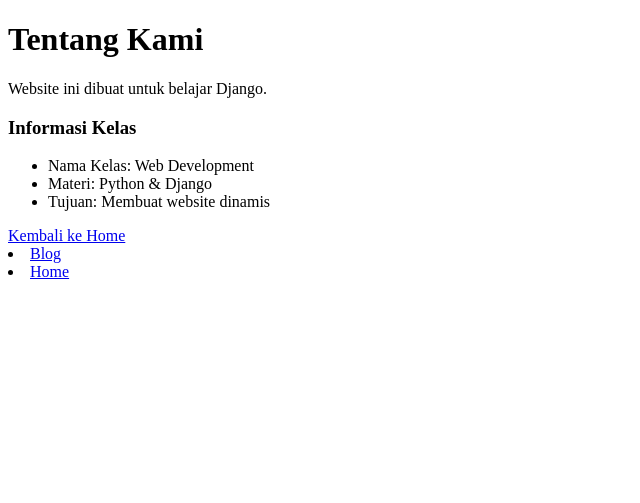
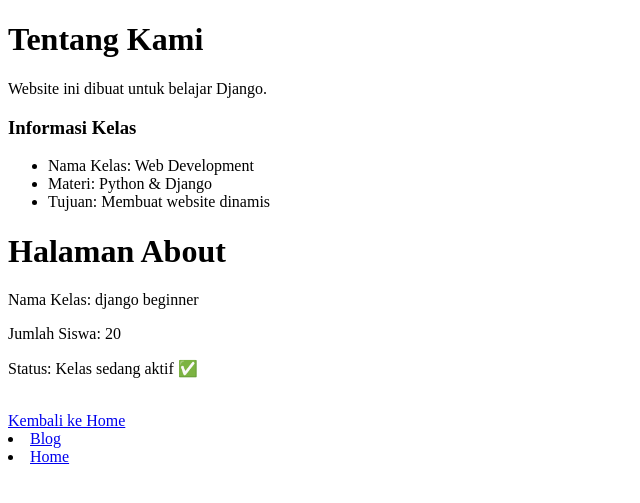
Before and after one commit to joyvfix/LearnDjango2026, a Django app: page /about/ in a window 1280 px wide. Shown: the top 503 px of the page, without its empty margins (0-640 px from the left). Run offline with Django 5.2, Linux system fonts and the light colour scheme.

Commit message:
Add Template Tags And Variable

```diff
--- a/django_project/about/templates/about/about.html
+++ b/django_project/about/templates/about/about.html
@@ -14,7 +14,18 @@
         <li>Materi: Python & Django</li>
         <li>Tujuan: Membuat website dinamis</li>
     </ul>
+<h1>Halaman About</h1>
 
+    <p>Nama Kelas: {{ nama_kelas }}</p>
+    <p>Jumlah Siswa: {{ jumlah_siswa }}</p>
+
+    {% if aktif %}
+        <p>Status: Kelas sedang aktif ✅</p>
+    {% else %}
+        <p>Status: Kelas tidak aktif ❌</p>
+    {% endif %}
+
+    <br>
     <a href="/">Kembali ke Home</a>
      <li><a href="/blog/">Blog</a></li>
              <li><a href="/">Home</a></li>
--- a/django_project/about/views.py
+++ b/django_project/about/views.py
@@ -2,4 +2,9 @@ from django.shortcuts import render
 
 # Create your views here.
 def about(request):
-    return render(request,'about/about.html')
+    context = {
+        "nama_kelas":"django beginner",
+        "jumlah_siswa":"20",
+        "aktif":"True"
+    }
+    return render(request,'about/about.html',context)
```
Also changed, not shown: django_project/blog/templates/blog/blog.html (+8 -0 lines), django_project/blog/views.py (+9 -1 lines), django_project/lalala/index.html (+7 -1 lines), django_project/mywebsite/views.py (+10 -5 lines).
